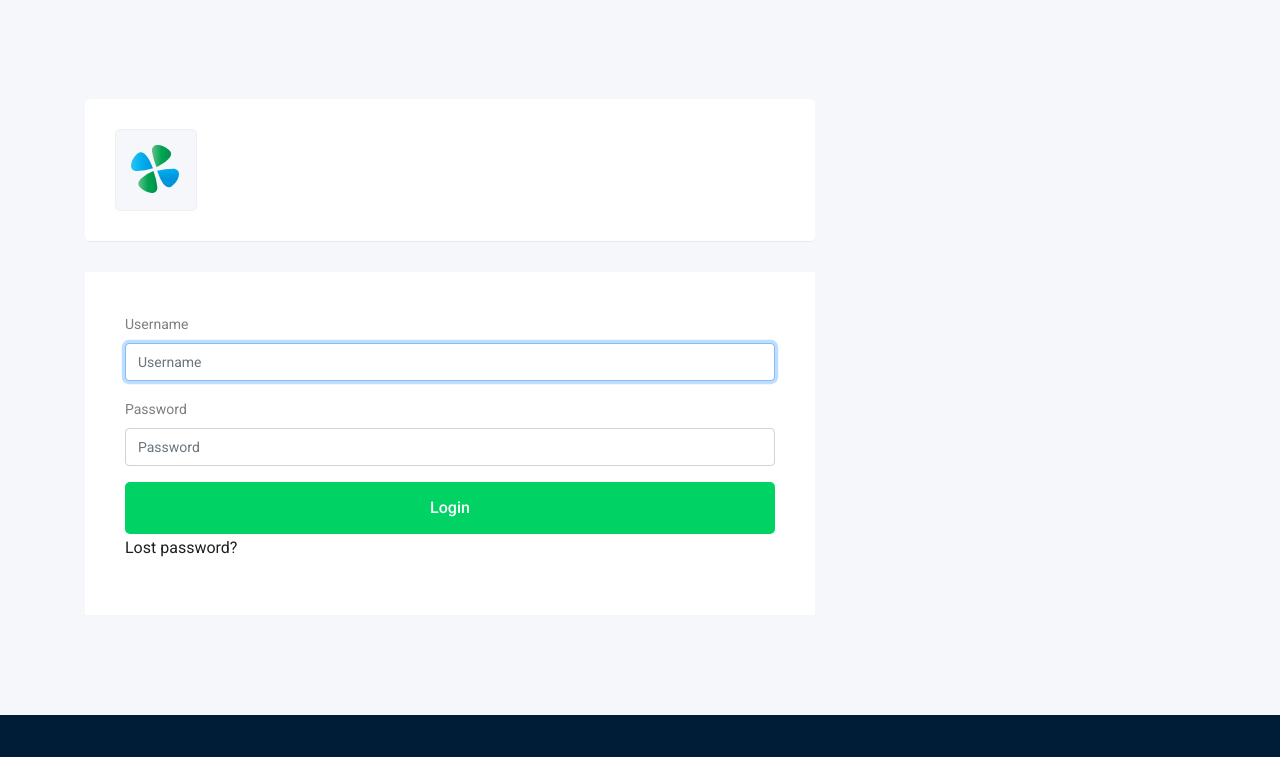
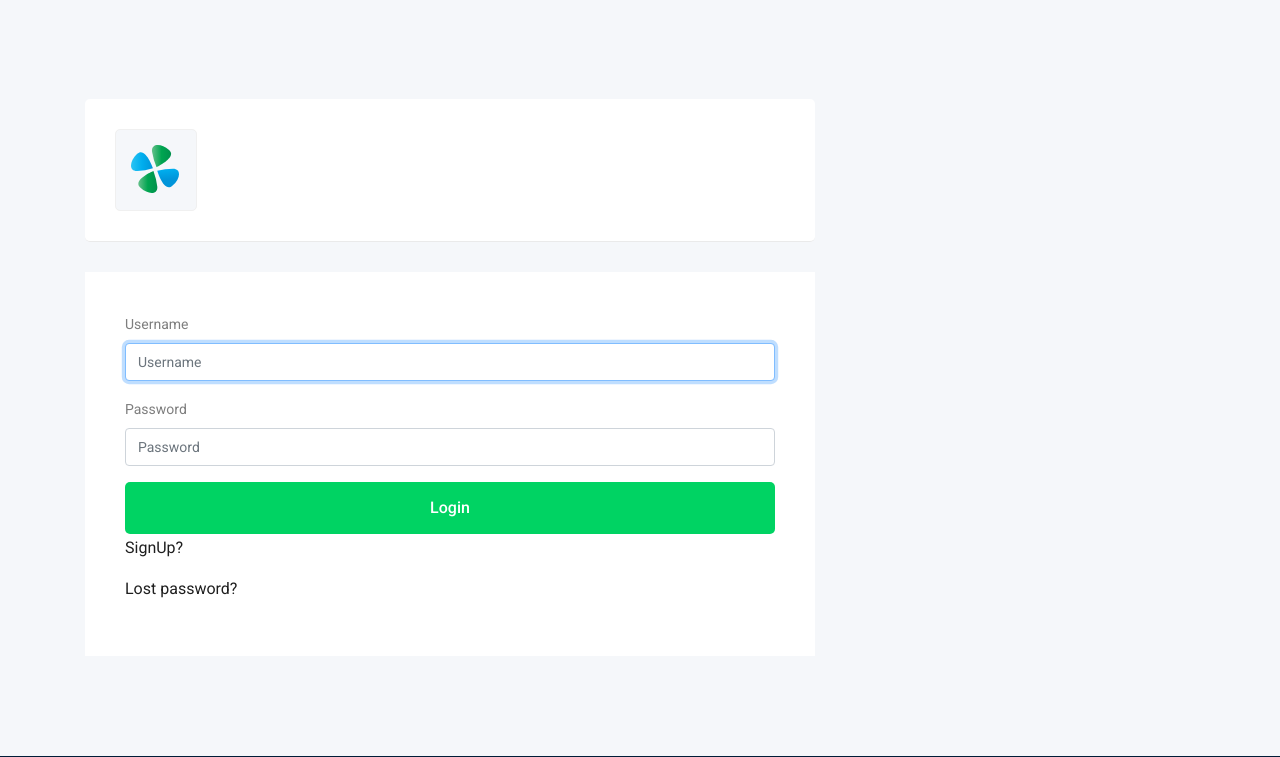
Before and after one commit to AhMeDLoTfY94/job-boards, a Django app: page /accounts/login/ in a window 1280 px wide. Shown: the part 286-1043 px from the top of the page. Run offline with Django 3.2, Linux system fonts and the light colour scheme; some libraries are stand-ins or nearby versions.

Commit message:
update_job

```diff
--- a/accounts/templates/registration/login.html
+++ b/accounts/templates/registration/login.html
@@ -21,7 +21,7 @@
     <input class="boxed-btn3 w-100" type="submit" value="login" />
 
   </form>
-
+  <p><a href="{% url 'signup' %}">SignUp?</a></p>
   {# Assumes you setup the password_reset view in your URLconf #}
   <p><a href="{% url 'password_reset' %}">Lost password?</a></p>
 
```
